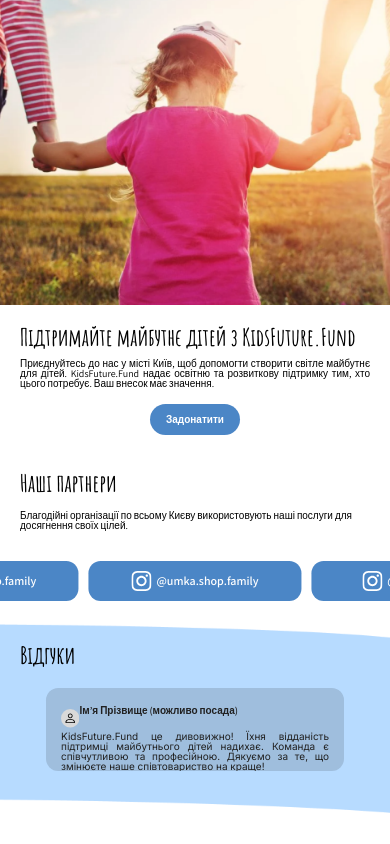
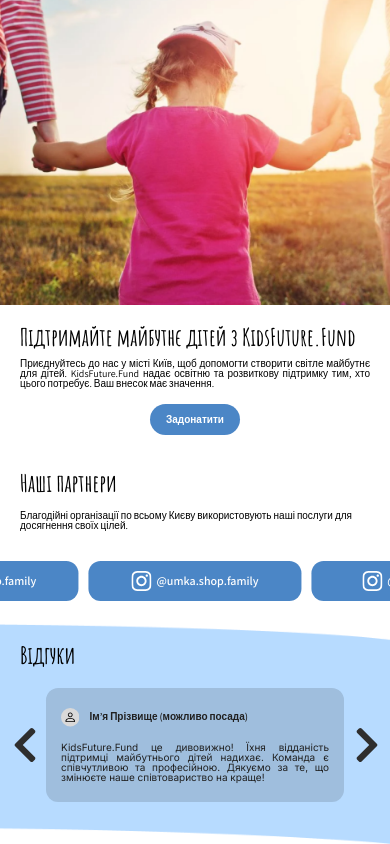
Before and after one commit to Odink923/SiteFUND, a Next.js app: page / in a window 390 px wide. Shown: the part 2354-3198 px from the top of the page. Before the commit the page ends 3167 px from the top, so only its background shows below. Built offline with nearby package versions, Linux system fonts and the light colour scheme.

Commit message:
added mobile adaptation for ReviewsCarrousel

```diff
--- a/src/app/components/OurPartners/OurPartners.tsx
+++ b/src/app/components/OurPartners/OurPartners.tsx
@@ -8,7 +8,7 @@ export default function OurPartners() {
     return (
         <div className="lg:pl-[5.21vw] lg:pr-[5.21vw] lg:pt-[5.99vw]">
             <div className='pl-20 pr-20 pb-30'>
-            <h1 className="text-xl pb-10 sm:text-smXl lg:text-[3.33vw] font-amatic">Наші партнери</h1>
+            <h1 className="text-xl pb-10 sm:text-smXl lg:text-[3.33vw] md:text-mdXl font-amatic">Наші партнери</h1>
             <p className="font-assistant text-base sm:text-smBase md:text-mdBase lg:text-[1.04vw] lg:w-[28.49vw] lg:pt-[2.60vw] leading-none">
                 Благодійні організації по всьому Києву використовують наші послуги для досягнення своїх цілей.
             </p>
--- a/src/app/components/Reviews/Reviews.tsx
+++ b/src/app/components/Reviews/Reviews.tsx
@@ -13,7 +13,7 @@ export default function Reviews() {
 
             {/* Накладений контент */}
             <div className="relative flex flex-col pt-[3.39vw]">
-                <h1 className="pl-20 pr-20 pb-15 text-xl sm:text-smXl font-amatic lg:pl-[5.21vw] lg:text-[3.33vw]">
+                <h1 className="pl-20 pr-20 pb-15 text-xl sm:text-smXl md:text-mdXl font-amatic lg:pl-[5.21vw] lg:text-[3.33vw]">
                     Відгуки
                 </h1>
                 <ReviewsCarrousel />
--- a/src/app/components/Reviews/ReviewsCarrousel/ReviewsCarrousel.tsx
+++ b/src/app/components/Reviews/ReviewsCarrousel/ReviewsCarrousel.tsx
@@ -3,12 +3,12 @@
 import { Swiper, SwiperSlide } from 'swiper/react';
 import 'swiper/css';
 
-import { useState } from 'react';
+import { useRef, useState } from 'react';
 import { FaChevronLeft, FaChevronRight } from 'react-icons/fa';
 import SwiperCore from 'swiper';
 
 const ReviewsCarrousel = () => {
-    const [swiperInstance, setSwiperInstance] = useState<SwiperCore | null>(null);
+    const swiperRef = useRef<SwiperCore | null>(null);
 
     // Приклад слайдів
     const slides = [
@@ -34,9 +34,10 @@ const ReviewsCarrousel = () => {
                 centeredSlides={false}
                 initialSlide={0}
                 className="mySwiper w-full"
-                onSwiper={setSwiperInstance}
+                onSwiper={(swiper) => {
+                    swiperRef.current = swiper;
+                }}
                 onSlideChange={(swiper) => console.log('Active slide index:', swiper.activeIndex)}
-
                 loop={true} // Безкінечне прокручування
                 breakpoints={{
                     320: {
@@ -44,12 +45,12 @@ const ReviewsCarrousel = () => {
 
 
                     },
-                    640:{
+                    640: {
                         slidesPerView: 1,
 
 
                     },
-                    720:{
+                    720: {
                         slidesPerView: 1,
                     },
 
@@ -72,18 +73,18 @@ const ReviewsCarrousel = () => {
                     <SwiperSlide key={index}>
                         <div className="relative pl-15 pr-15 ml-[2.875rem] mr-[2.875rem] bg-[#20202026] lg:w-[63.23vw] lg:h-[20.16vw] lg:ml-[4.21vw] rounded-[3.13vw] ">
                             {slide.title && (
-                                <div className="text-[#202020] pt-[4.58vw]  lg:pl-[4.27vw] lg:w-[45.78vw] lg:h-[10.00vw] leading-none ">
+                                <div className="text-[#202020] pt-20 lg:pt-[4.58vw]  lg:pl-[4.27vw] lg:w-[45.78vw] lg:h-[10.00vw] leading-none ">
 
-                                    <div className="flex items-center">
+                                    <div className="flex items-center pb-15 lg:pb-[0px]">
                                         <svg width="4.74vw" height="4.74vw" viewBox="0 0 91 91" fill="none" xmlns="http://www.w3.org/2000/svg">
                                             <circle cx="45.5" cy="45.5" r="45.5" fill="#D9D9D9" />
                                             <path d="M45.5 45.5C51.9893 45.5 57.25 40.2393 57.25 33.75C57.25 27.2607 51.9893 22 45.5 22C39.0107 22 33.75 27.2607 33.75 33.75C33.75 40.2393 39.0107 45.5 45.5 45.5ZM53.3333 33.75C53.3333 38.0762 49.8262 41.5833 45.5 41.5833C41.1738 41.5833 37.6667 38.0762 37.6667 33.75C37.6667 29.4238 41.1738 25.9167 45.5 25.9167C49.8262 25.9167 53.3333 29.4238 53.3333 33.75Z" fill="black" />
                                             <path d="M69 65.0833C69 69 65.0833 69 65.0833 69H25.9167C25.9167 69 22 69 22 65.0833C22 61.1667 25.9167 49.4167 45.5 49.4167C65.0833 49.4167 69 61.1667 69 65.0833ZM65.0833 65.0697C65.0777 64.1031 64.481 61.2076 61.8242 58.5508C59.2695 55.9961 54.4656 53.3333 45.5 53.3333C36.5343 53.3333 31.7304 55.9961 29.1757 58.5508C26.5189 61.2076 25.9222 64.1031 25.9167 65.0697H65.0833Z" fill="black" />
                                         </svg>
-                                        <h2 className="text-base pb-15 lg:pb-[0px]  lg:text-[1.88vw] lg:pl-[1.82vw] font-assistant font-semibold">{slide.title}</h2>
+                                        <h2 className="text-base sm:text-smBase pl-10  lg:text-[1.88vw] lg:pl-[1.82vw] font-assistant font-semibold">{slide.title}</h2>
                                     </div>
 
-                                    <p className="text-base lg:text-[1.04vw] lg:pt-[1.82vw] text-justify">{slide.description}</p>
+                                    <p className="text-base sm:text-smBase pb-20 lg:pb-[0px] lg:text-[1.04vw] lg:pt-[1.82vw] text-justify">{slide.description}</p>
                                 </div>
                             )}
                         </div>
@@ -92,9 +93,10 @@ const ReviewsCarrousel = () => {
             </Swiper>
 
             {/* Кастомні кнопки навігації */}
-            <div className="flex ml-[5.21vw] pb-30 mt-[3.13vw] space-x-[1.46vw]">
+            <div className="flex ml-[5.21vw]  pb-30 mt-[3.13vw] space-x-[1.46vw]">
+                {/* Buttons for LG and above */}
                 <button
-                    onClick={() => swiperInstance && swiperInstance.slidePrev()}
+                    onClick={() => swiperRef.current && swiperRef.current.slidePrev()}
                     className="
             hidden lg:flex bg-white hover:bg-gray-200 text-black rounded-full focus:outline-none transition-colors duration-300 shadow-lg hover:shadow-xl
             flex items-center justify-center
@@ -104,14 +106,36 @@ const ReviewsCarrousel = () => {
                     <FaChevronLeft className="lg:text-[1.5vw]" />
                 </button>
                 <button
-                    onClick={() => swiperInstance && swiperInstance.slideNext()}
+                    onClick={() => swiperRef.current && swiperRef.current.slideNext()}
                     className="
-                        bg-white hidden lg:flex hover:bg-gray-200 text-black rounded-full focus:outline-none transition-colors duration-300 shadow-lg hover:shadow-xl
+            hidden lg:flex bg-white hover:bg-gray-200 text-black rounded-full focus:outline-none transition-colors duration-300 shadow-lg hover:shadow-xl
             flex items-center justify-center
             lg:w-[3vw] lg:h-[3vw]
         "
                 >
                     <FaChevronRight className="lg:text-[1.5vw]" />
+                </button>
+
+                {/* Buttons for screens smaller than LG */}
+                <button
+    onClick={() => swiperRef.current && swiperRef.current.slidePrev()}
+    className="
+        lg:hidden absolute left-1 top-1/3 transform -translate-y-1/3 text-[#2E2E2E] rounded-full focus:outline-none transition-colors duration-300
+        w-[30px] h-[30px] flex items-center justify-center z-10
+    "
+>
+    <FaChevronLeft className="text-[40px] font-thin" />
+</button>
+
+
+    <button
+        onClick={() => swiperRef.current && swiperRef.current.slideNext()}
+        className="
+            lg:hidden absolute right-2 top-1/3 transform -translate-y-1/3  text-[#2E2E2E] rounded-full focus:outline-none transition-colors duration-300
+            w-[30px] h-[30px] flex items-center justify-center z-10
+        "
+    >
+        <FaChevronRight className="text-[40px] font-thin " />
     </button>
             </div>
         </div>
```
Lines whose indentation alone changed are shown as unchanged.
